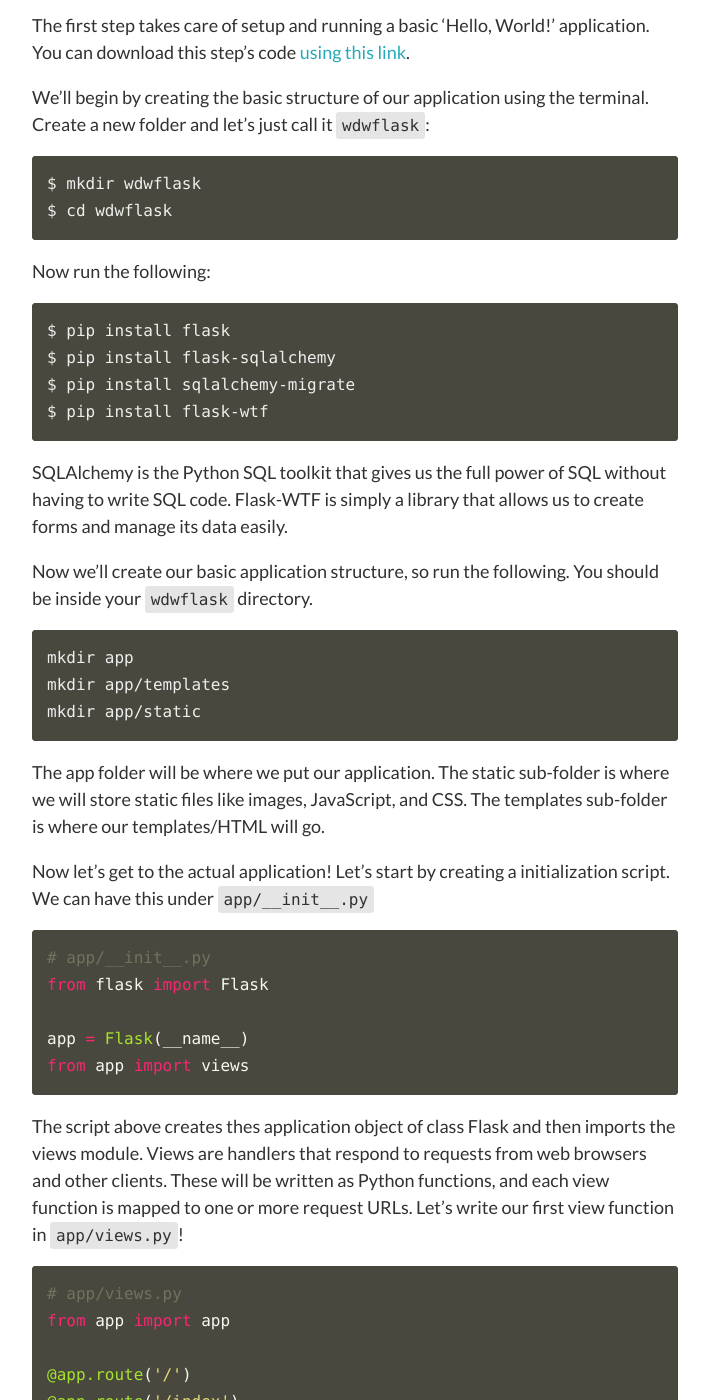
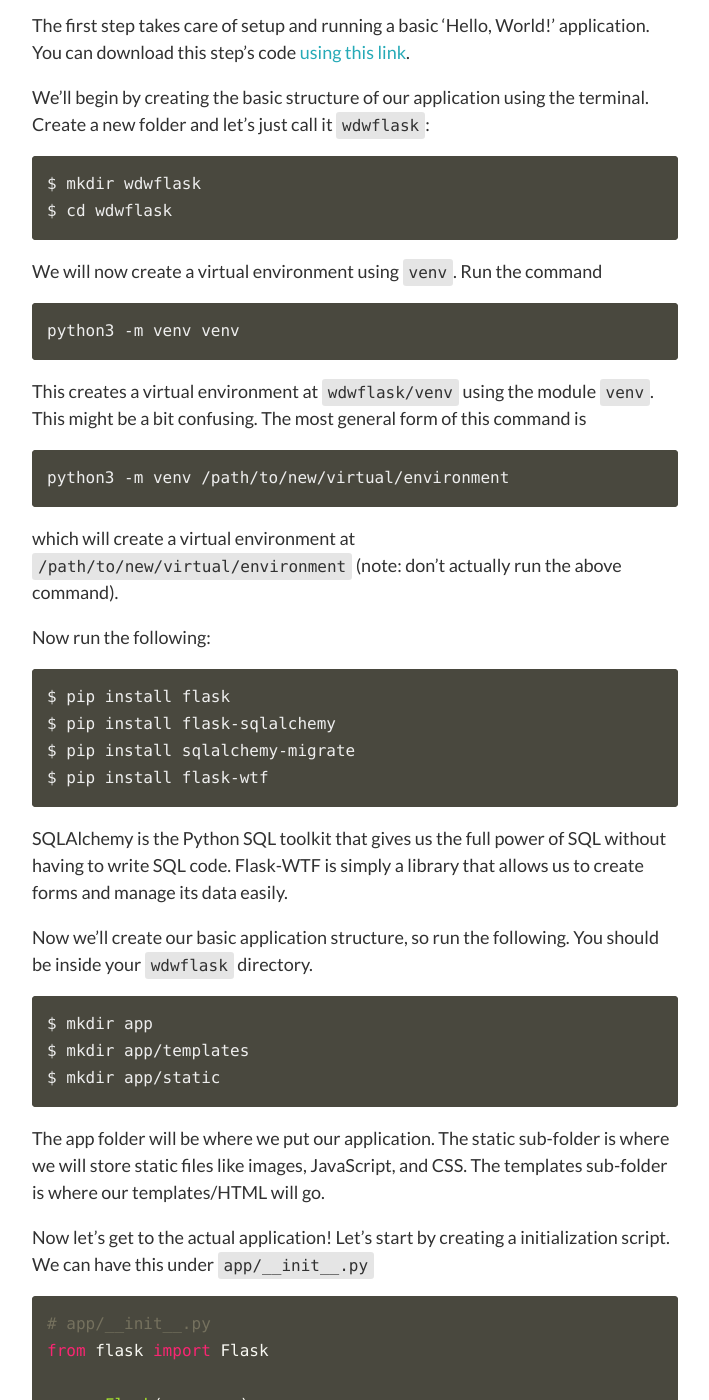
Before and after one commit to ScottyLabs/wdw, a Jekyll site: the page built from backend/lab/index.md, in a window 1280 px wide and 1400 px high, scrolled down 990 px. Shown: the whole window, without its empty margins (285-994 px from the left). Built offline with Jekyll 4.4.1, drawn with Linux system fonts in a browser that asks for light colours; nearby versions of some CDN libraries; some of the changed text lies outside the part shown.

Commit message:
Added virtual environment setup instructions. Fixed minor typos

````diff
--- a/backend/lab/index.md
+++ b/backend/lab/index.md
@@ -37,6 +37,18 @@
 $ cd wdwflask
 ```
 
+We will now create a virtual environment using `venv`.  Run the command
+```
+python3 -m venv venv
+```
+This creates a virtual environment at `wdwflask/venv` using the module `venv`. This
+might be a bit confusing. The most general form of this command is
+```
+python3 -m venv /path/to/new/virtual/environment
+```
+which will create a virtual environment at `/path/to/new/virtual/environment`
+(note: don't actually run the above command).
+
 Now run the following:
 
 ```
@@ -52,9 +64,9 @@
 Now we'll create our basic application structure, so run the following. You should be inside your `wdwflask` directory.
 
 ```
-mkdir app
-mkdir app/templates
-mkdir app/static
+$ mkdir app
+$ mkdir app/templates
+$ mkdir app/static
 ```
 
 The app folder will be where we put our application. The static sub-folder is where we will store static files like images, JavaScript, and CSS. The templates sub-folder is where our templates/HTML will go.
@@ -82,7 +94,7 @@
 ```
 
 This view is very simple, returning just the string "Hello, World!" to be displayed on the browser. The two route decorators
-`@app.route('/')` and `@app/route('/index')` create the mappings for the URLs '/' and '/index' to this function.
+`@app.route('/')` and `@app.route('/index')` create the mappings for the URLs '/' and '/index' to this function.
 
 
 The final step to running this application is to create a script that starts the web server. Let's call this `run.py` and put it in our root directory.
````
